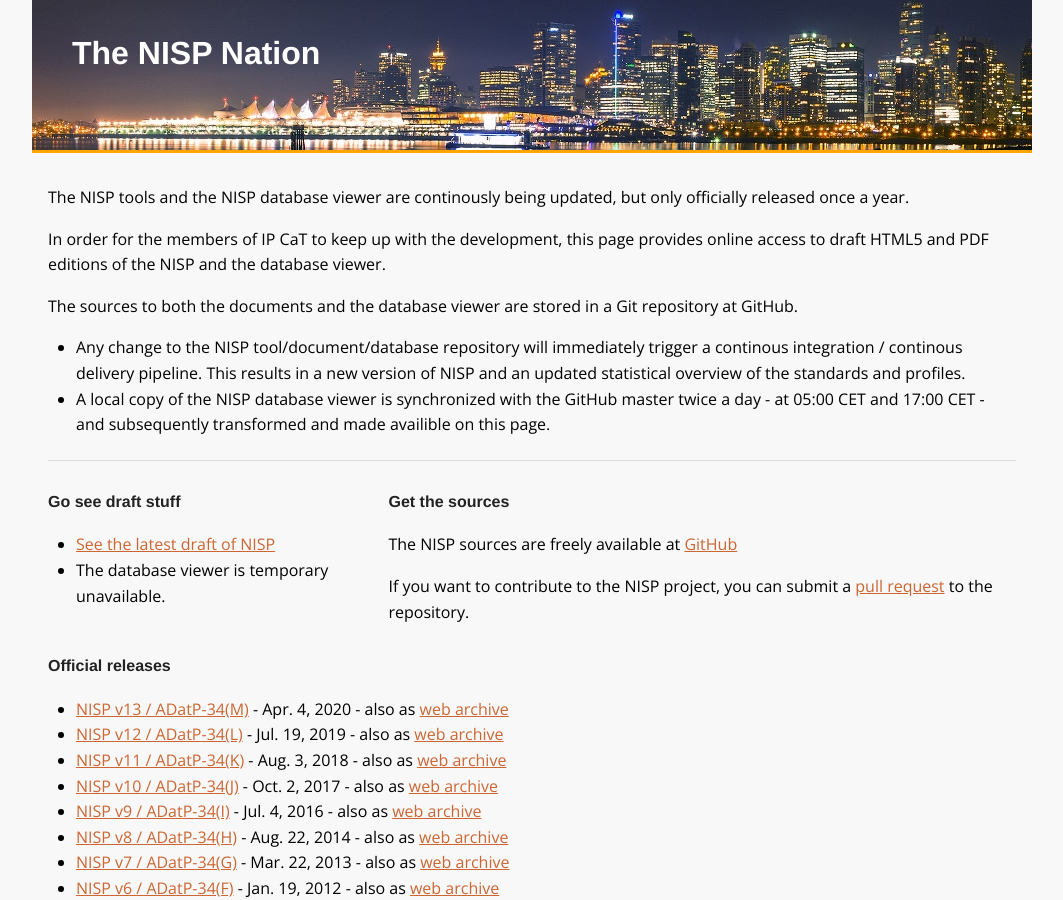
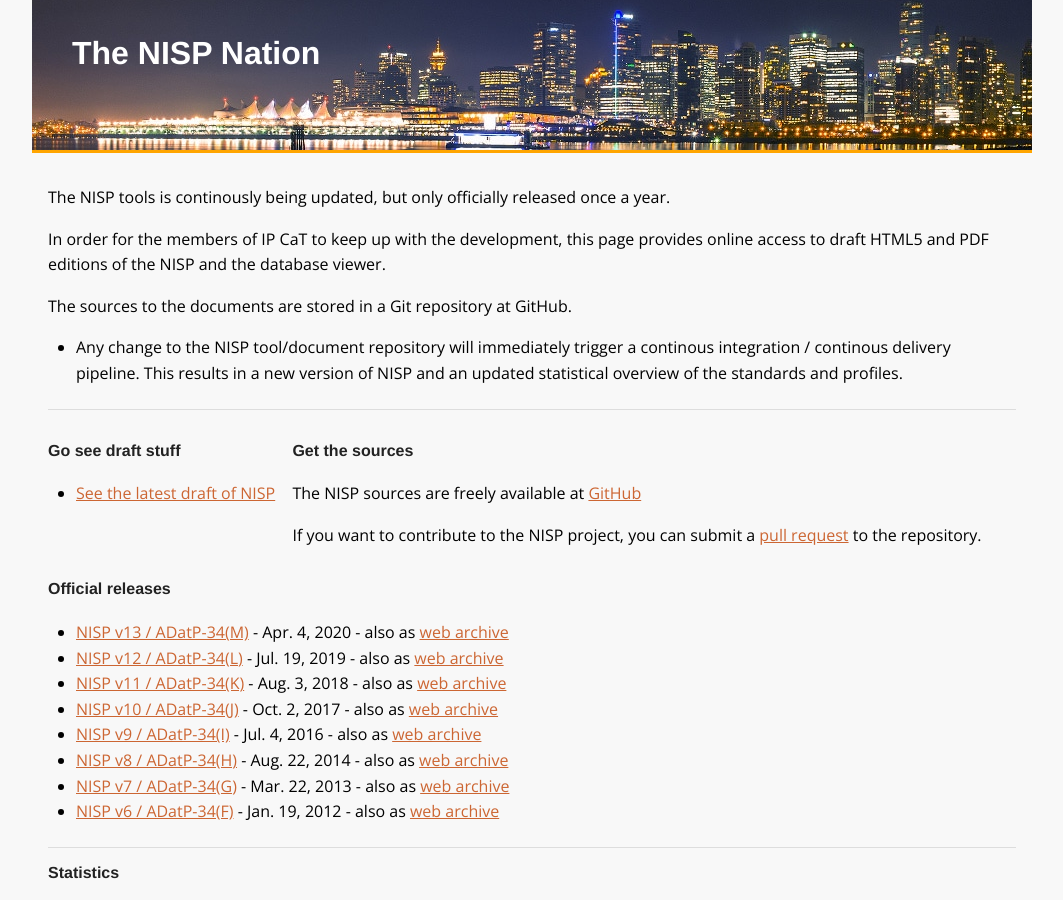
Before and after one commit to stavnstrup/nisp-nation, a Jekyll site: the page built from index.md, in a window 1280 px wide and 900 px high. Shown: the whole window, without its empty margins (108-1171 px from the left). Built offline with Jekyll 4.4.1, drawn with Linux system fonts in a browser that asks for light colours; nearby versions of some CDN libraries.

Commit message:
Hide description of the dev version of the database viewer because we can not access it

```diff
--- a/index.md
+++ b/index.md
@@ -6,14 +6,13 @@ debug-location: https://live.nisp.nw3.dk/debug
 archive-location: https://archive.nisp.nw3.dk
 ---
 
-The NISP tools and the NISP database viewer are continously being updated, but only officially released once a year.
+The NISP tools is continously being updated, but only officially released once a year.
 
 In order for the members of IP CaT to keep up with the development, this page provides online access to draft HTML5 and PDF editions of the NISP and the database viewer.
 
-The sources to both the documents and the database viewer are stored in a Git repository at GitHub.
+The sources to the documents are stored in a Git repository at GitHub.
 
-- Any change to the NISP tool/document/database repository will immediately trigger a continous integration / continous delivery pipeline. This results in a new version of NISP and an updated statistical overview of the standards and profiles.
-- A local copy of the NISP database viewer is synchronized with the GitHub master twice a day - at 05:00 CET and 17:00 CET - and subsequently transformed and made availible on this page.
+- Any change to the NISP tool/document repository will immediately trigger a continous integration / continous delivery pipeline. This results in a new version of NISP and an updated statistical overview of the standards and profiles.
 
 <hr />
 
```
Also changed, not shown: other parts of index.md (+2 -1 lines).
